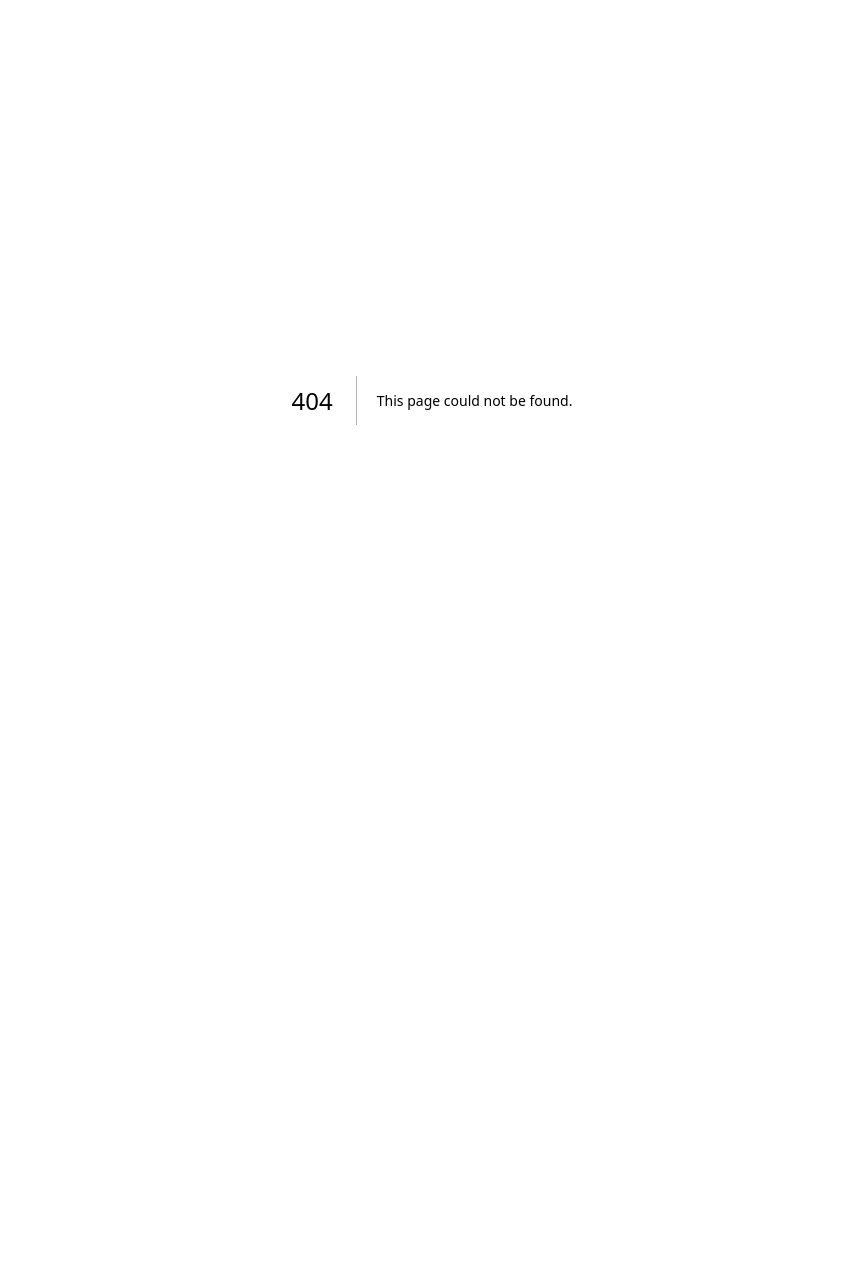
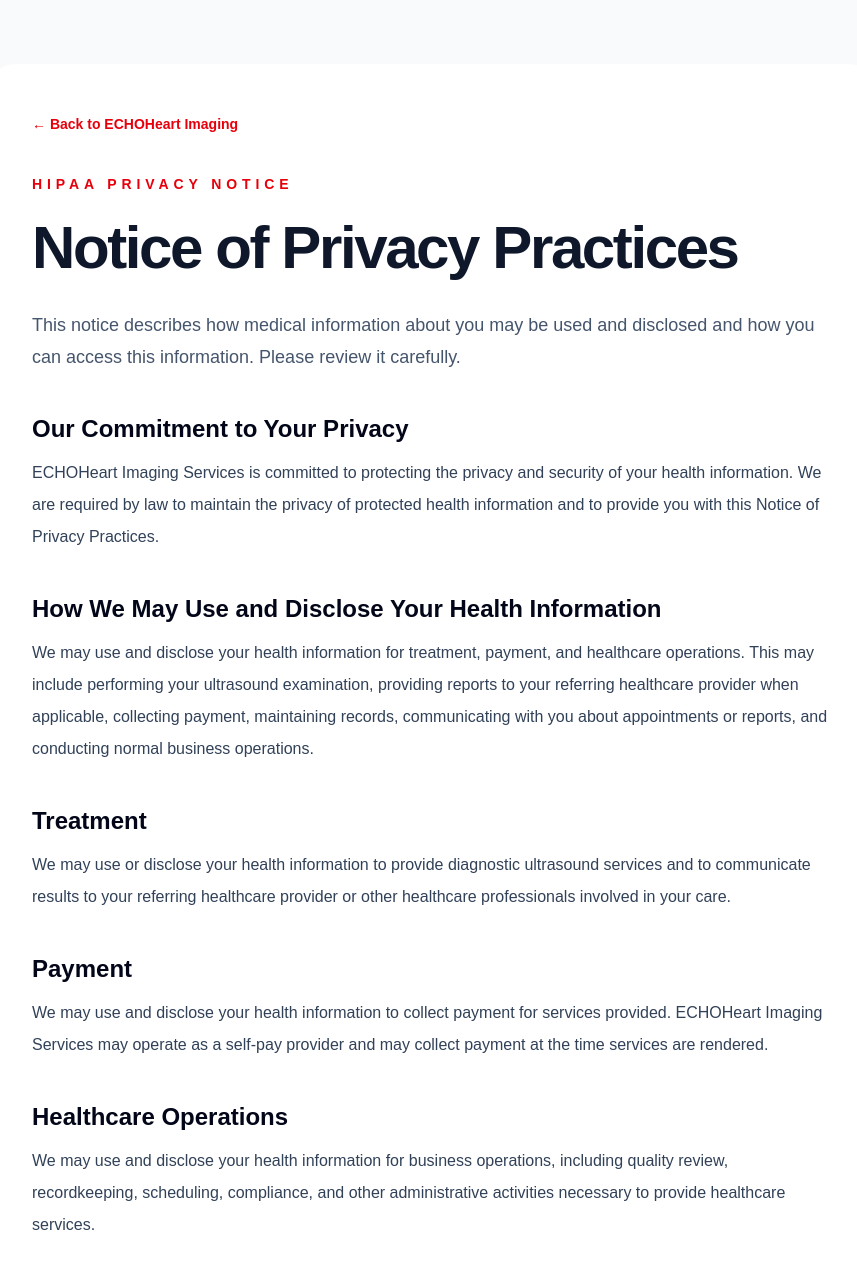
Before and after one commit to joe65477/echoheart-website, a Next.js app: page /privacy in a window 1280 px wide. Before the commit this address had no page. Shown: the top 1285 px of the page, without its empty margins (208-1065 px from the left). Before the commit the page ends 800 px from the top, so only its background shows below. Built offline with nearby package versions, Linux system fonts and the light colour scheme.

Commit message:
Create page.tsx

```diff
--- /dev/null
+++ b/src/app/privacy/page.tsx
@@ -0,0 +1,109 @@
+
+
+export default function PrivacyPage() {
+  return (
+    <main className="min-h-screen bg-slate-50 px-6 py-16 text-slate-900 lg:px-10">
+      <div className="mx-auto max-w-4xl rounded-[2rem] bg-white p-8 shadow-xl shadow-slate-200 md:p-12">
+        <a
+          href="/"
+          className="mb-10 inline-flex text-sm font-semibold text-red-600 transition hover:text-red-700"
+        >
+          ← Back to ECHOHeart Imaging
+        </a>
+
+        <p className="mb-4 text-sm font-bold uppercase tracking-[0.35em] text-red-600">
+          HIPAA Privacy Notice
+        </p>
+        <h1 className="text-4xl font-semibold leading-tight tracking-[-0.04em] md:text-6xl">
+          Notice of Privacy Practices
+        </h1>
+        <p className="mt-6 text-lg leading-8 text-slate-600">
+          This notice describes how medical information about you may be used and disclosed and how you can access this information. Please review it carefully.
+        </p>
+
+        <div className="mt-10 space-y-10 text-base leading-8 text-slate-700">
+          <section>
+            <h2 className="text-2xl font-semibold text-slate-950">Our Commitment to Your Privacy</h2>
+            <p className="mt-3">
+              ECHOHeart Imaging Services is committed to protecting the privacy and security of your health information. We are required by law to maintain the privacy of protected health information and to provide you with this Notice of Privacy Practices.
+            </p>
+          </section>
+
+          <section>
+            <h2 className="text-2xl font-semibold text-slate-950">How We May Use and Disclose Your Health Information</h2>
+            <p className="mt-3">
+              We may use and disclose your health information for treatment, payment, and healthcare operations. This may include performing your ultrasound examination, providing reports to your referring healthcare provider when applicable, collecting payment, maintaining records, communicating with you about appointments or reports, and conducting normal business operations.
+            </p>
+          </section>
+
+          <section>
+            <h2 className="text-2xl font-semibold text-slate-950">Treatment</h2>
+            <p className="mt-3">
+              We may use or disclose your health information to provide diagnostic ultrasound services and to communicate results to your referring healthcare provider or other healthcare professionals involved in your care.
+            </p>
+          </section>
+
+          <section>
+            <h2 className="text-2xl font-semibold text-slate-950">Payment</h2>
+            <p className="mt-3">
+              We may use and disclose your health information to collect payment for services provided. ECHOHeart Imaging Services may operate as a self-pay provider and may collect payment at the time services are rendered.
+            </p>
+          </section>
+
+          <section>
+            <h2 className="text-2xl font-semibold text-slate-950">Healthcare Operations</h2>
+            <p className="mt-3">
+              We may use and disclose your health information for business operations, including quality review, recordkeeping, scheduling, compliance, and other administrative activities necessary to provide healthcare services.
+            </p>
+          </section>
+
+          <section>
+            <h2 className="text-2xl font-semibold text-slate-950">Other Uses and Disclosures</h2>
+            <p className="mt-3">
+              We may use or disclose your health information when required by law, for public health activities, to report abuse or neglect when required, to comply with legal proceedings, or to respond to lawful requests from government agencies or law enforcement when applicable.
+            </p>
+          </section>
+
+          <section>
+            <h2 className="text-2xl font-semibold text-slate-950">Your Rights</h2>
+            <p className="mt-3">You have the right to:</p>
+            <ul className="mt-3 list-disc space-y-2 pl-6">
+              <li>Request a copy of your health information.</li>
+              <li>Request that we correct health information you believe is inaccurate.</li>
+              <li>Request confidential communications.</li>
+              <li>Request limits on certain uses or disclosures of your information.</li>
+              <li>Receive a list of certain disclosures of your health information.</li>
+              <li>Receive a paper copy of this notice upon request.</li>
+            </ul>
+          </section>
+
+          <section>
+            <h2 className="text-2xl font-semibold text-slate-950">Our Responsibilities</h2>
+            <p className="mt-3">
+              We are required to maintain the privacy and security of your protected health information, follow the terms of this notice, and notify you if a breach occurs that may have compromised the privacy or security of your information.
+            </p>
+          </section>
+
+          <section>
+            <h2 className="text-2xl font-semibold text-slate-950">Complaints</h2>
+            <p className="mt-3">
+              If you believe your privacy rights have been violated, you may contact ECHOHeart Imaging Services using the information below. You may also file a complaint with the U.S. Department of Health and Human Services. We will not retaliate against you for filing a complaint.
+            </p>
+          </section>
+
+          <section className="rounded-3xl bg-slate-50 p-6">
+            <h2 className="text-2xl font-semibold text-slate-950">Contact Information</h2>
+            <p className="mt-3 font-semibold text-slate-950">ECHOHeart Imaging Services</p>
+            <p>Administrative Office: 100 2nd Ave S, Suite 904S, St. Petersburg, FL 33701</p>
+            <p>Phone: 813-820-1630</p>
+            <p>Email: info@echoheartimaging.com</p>
+          </section>
+
+          <p className="text-sm text-slate-500">
+            Effective Date: June 1, 2026
+          </p>
+        </div>
+      </div>
+    </main>
+  );
+}
```
